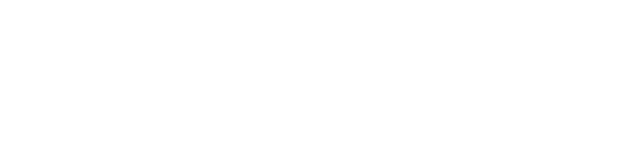
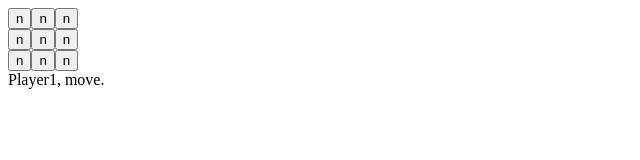
Before and after one commit to DiligentViking/tic-tac-toe, a plain HTML site: page index.html in a window 1280 px wide. Shown: the whole page, without its empty margins (0-640 px from the left). Drawn offline with Linux system fonts and the light colour scheme.

Commit message:
Add ui creation
But not interaction

```diff
--- a/index.html
+++ b/index.html
@@ -8,6 +8,8 @@
   <script src="script.js" defer></script>
 </head>
 <body>
-
+  <div id="board"></div>
+  <div id="turn"></div>
+  <div id="winner"></div>
 </body>
 </html>
--- a/script.js
+++ b/script.js
@@ -137,6 +137,10 @@ function GameController() {
     if (isCat) return 'CAT';
   }
 
+  const getActivePlayer = () => activePlayer;
+
+  const getBoard = () => board.getBoard();
+
   const playRound = (i, j) => {
     const errorCheck = board.placeToken(i, j, activePlayer.token);
     if (errorCheck) return;
@@ -149,41 +153,45 @@ function GameController() {
     }
     switchPlayerTurn();
     printNewRound();
-  }
+  };
 
   printNewRound();
 
   return {
-    playRound
+    playRound,
+    getActivePlayer,
+    getBoard
   };
 }
 
 
-const game = GameController();
+function ScreenController() {
+  const game = GameController();
+  const divBoard = document.getElementById('board');
+  const divTurn = document.getElementById('turn');
+  const divWinner = document.getElementById('winner');
 
-// Player1 wins (horizontal)
-/* game.playRound(0, 0);
-game.playRound(1, 0);
-game.playRound(0, 1);
-game.playRound(1, 1);
-game.playRound(0, 2);
- */
+  const updateScreen = () => {
+    // Create board
+    const board = game.getBoard();
+    divBoard.textContent = '';
+    for (const row of board) {
+      for (const cell of row) {
+        const btnCell = document.createElement('button');
+        btnCell.classList.add('cell');
+        const coords = `${board.indexOf(row)}, ${row.indexOf(cell)}`;
+        btnCell.dataset.coords = coords;
+        btnCell.textContent = 'n';
+        divBoard.appendChild(btnCell);
+      }
+    }
+    // Update turn
+    const activePlayer = game.getActivePlayer().name;
+    divTurn.textContent = `${activePlayer}, move.`;
+  };
 
-// Player2 wins (vertical)
-/* game.playRound(0, 0);
-game.playRound(0, 2);
-game.playRound(1, 1);
-game.playRound(1, 2);
-game.playRound(2, 0);
-game.playRound(2, 2); */
+  updateScreen();
+}
 
-// CAT (board is filled, no 3-in-a-rows)
-game.playRound(0, 0);
-game.playRound(0, 1);
-game.playRound(1, 1);
-game.playRound(0, 2);
-game.playRound(2, 1);
-game.playRound(1, 0);
-game.playRound(1, 2);
-game.playRound(2, 2);
-game.playRound(2, 0);
+
+ScreenController();
--- a/style.css
+++ b/style.css
@@ -0,0 +1,3 @@
+#board {
+  width: 75px;
+}
```
Also changed, not shown: console-tests.txt (added), images/mockupA.png (added).
